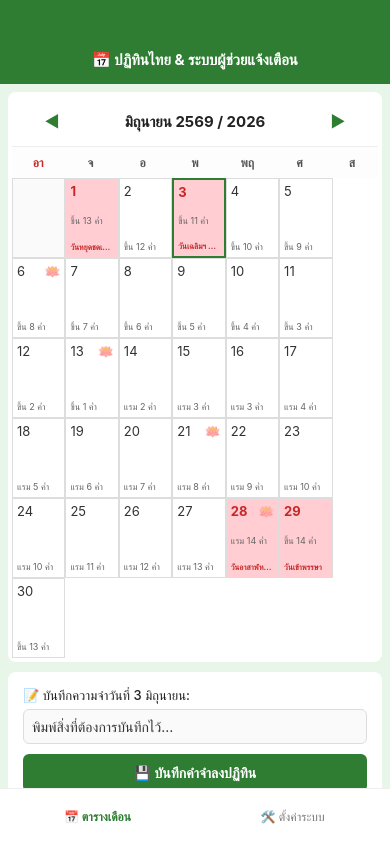
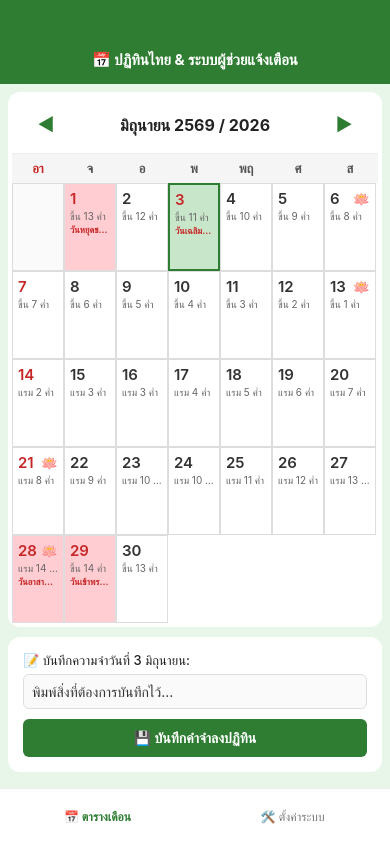
Before and after one commit to ballmechai-ux/-thai, a React Native app: screen / in a window 390 px wide. Built offline with nearby package versions, Linux system fonts and the light colour scheme.

Commit message:
Update App.jsx

```diff
--- a/App.jsx
+++ b/App.jsx
@@ -3,7 +3,9 @@ import { StyleSheet, Text, View, TextInput, ScrollView, ActivityIndicator, Touch
 import AsyncStorage from '@react-native-async-storage/async-storage';
 
 const { width } = Dimensions.get('window');
-const dayWidth = (width - 16) / 7;
+// หัก padding ของ contentBody (8*2) + padding ของ calendarCard (4*2) = 24
+const CALENDAR_PADDING = 24;
+const dayWidth = Math.floor((width - CALENDAR_PADDING) / 7);
 
 // ============================================================
 // 🌕 ระบบคำนวณวันพระ + ข้างขึ้นข้างแรม (lunar calendar)
@@ -205,6 +207,9 @@ export default function App() {
       const { lunarText, holidayText, isWanPhra } = getThaiCalendarData(year, month, dayNumber);
       const symbol = lunarSymbol === 'รูปดอกบัว' ? '🪷' : '🌕';
       const isHoliday = holidayText !== '' && showHoliday;
+      // คำนวณว่าวันนี้เป็นวันอะไรในสัปดาห์
+      const dayOfWeek = new Date(year, month, dayNumber).getDay(); // 0=อา, 6=ส
+      const isSunday = dayOfWeek === 0;
 
       dayItems.push(
         <TouchableOpacity
@@ -212,15 +217,19 @@ export default function App() {
           style={[
             styles.dayBox,
             isSelected && { backgroundColor: '#C8E6C9', borderColor: theme.primary, borderWidth: 2 },
-            isHoliday && { backgroundColor: '#FFCDD2' }
+            isHoliday && !isSelected && { backgroundColor: '#FFCDD2' }
           ]}
           onPress={() => setSelectedDay(dayNumber)}
         >
           <View style={styles.dayTopRow}>
-            <Text style={[styles.dayNumberText, isHoliday && { color: '#C62828', fontWeight: 'bold' }]}>
+            <Text style={[
+              styles.dayNumberText,
+              isHoliday && { color: '#C62828' },
+              isSunday && !isHoliday && { color: '#C62828' }
+            ]}>
               {showThaiNumber ? dayNumber.toLocaleString('th-TH-u-nu-thai') : dayNumber}
             </Text>
-            {isWanPhra && <Text style={{ fontSize: 13 }}>{symbol}</Text>}
+            {isWanPhra && <Text style={{ fontSize: 14 }}>{symbol}</Text>}
           </View>
           <Text style={styles.lunarGridText} numberOfLines={1}>{lunarText}</Text>
           {isHoliday && (
@@ -428,20 +437,20 @@ const styles = StyleSheet.create({
   appHeader: { paddingTop: 50, paddingBottom: 15, alignItems: 'center', width: '100%' },
   appHeaderTitle: { fontSize: 15, fontWeight: 'bold' },
   contentBody: { flex: 1, padding: 8 },
-  calendarCard: { borderRadius: 8, padding: 4, marginBottom: 10, elevation: 2 },
-  monthHeaderRow: { flexDirection: 'row', justifyContent: 'space-between', alignItems: 'center', paddingVertical: 5, paddingHorizontal: 20, borderBottomWidth: 0.5, borderColor: '#EEE' },
-  monthLabelTitle: { fontSize: 15, fontWeight: 'bold' },
-  arrowBtn: { padding: 10, minWidth: 40, alignItems: 'center' },
-  arrowTxt: { fontSize: 16, fontWeight: 'bold' },
-  weekDaysHeaderRow: { flexDirection: 'row', paddingVertical: 8, backgroundColor: '#FDFDFD' },
-  weekDayLabelText: { width: dayWidth, textAlign: 'center', fontSize: 12, fontWeight: 'bold', color: '#555' },
-  calendarGridContainer: { flexDirection: 'row', flexWrap: 'wrap', width: '100%' },
-  dayBox: { width: dayWidth, height: 80, padding: 4, backgroundColor: '#FFF', borderWidth: 0.3, borderColor: '#DDD', justifyContent: 'space-between' },
-  dayBoxEmpty: { width: dayWidth, height: 80, backgroundColor: '#FAFAFA', borderWidth: 0.3, borderColor: '#DDD' },
+  calendarCard: { borderRadius: 12, padding: 4, marginBottom: 10, elevation: 3, overflow: 'hidden' },
+  monthHeaderRow: { flexDirection: 'row', justifyContent: 'space-between', alignItems: 'center', paddingVertical: 8, paddingHorizontal: 12, borderBottomWidth: 0.5, borderColor: '#EEE' },
+  monthLabelTitle: { fontSize: 16, fontWeight: 'bold' },
+  arrowBtn: { padding: 10, minWidth: 44, alignItems: 'center' },
+  arrowTxt: { fontSize: 18, fontWeight: 'bold' },
+  weekDaysHeaderRow: { flexDirection: 'row', paddingVertical: 6, backgroundColor: '#F5F5F5' },
+  weekDayLabelText: { width: dayWidth, textAlign: 'center', fontSize: 13, fontWeight: 'bold', color: '#555' },
+  calendarGridContainer: { flexDirection: 'row', flexWrap: 'wrap', width: dayWidth * 7 },
+  dayBox: { width: dayWidth, height: 88, padding: 5, backgroundColor: '#FFF', borderWidth: 0.3, borderColor: '#DDD', justifyContent: 'flex-start' },
+  dayBoxEmpty: { width: dayWidth, height: 88, backgroundColor: '#FAFAFA', borderWidth: 0.3, borderColor: '#DDD' },
   dayTopRow: { flexDirection: 'row', justifyContent: 'space-between', alignItems: 'center', width: '100%' },
-  dayNumberText: { fontSize: 13, color: '#333' },
-  lunarGridText: { fontSize: 9, color: '#666', textAlign: 'left', width: '100%' },
-  holidayGridText: { fontSize: 8, color: '#C62828', fontWeight: 'bold', width: '100%' },
+  dayNumberText: { fontSize: 15, color: '#333', fontWeight: '600' },
+  lunarGridText: { fontSize: 10, color: '#666', textAlign: 'left', width: '100%', marginTop: 2 },
+  holidayGridText: { fontSize: 9, color: '#C62828', fontWeight: 'bold', width: '100%', marginTop: 1 },
   sectionHeaderContainer: { paddingHorizontal: 12, paddingVertical: 10 },
   sectionHeaderText: { fontSize: 12, fontWeight: 'bold', color: '#555' },
   settingRowItem: { flexDirection: 'row', alignItems: 'center', justifyContent: 'space-between', paddingHorizontal: 15, paddingVertical: 14, borderBottomWidth: 0.5, borderColor: '#EEE' },
```
